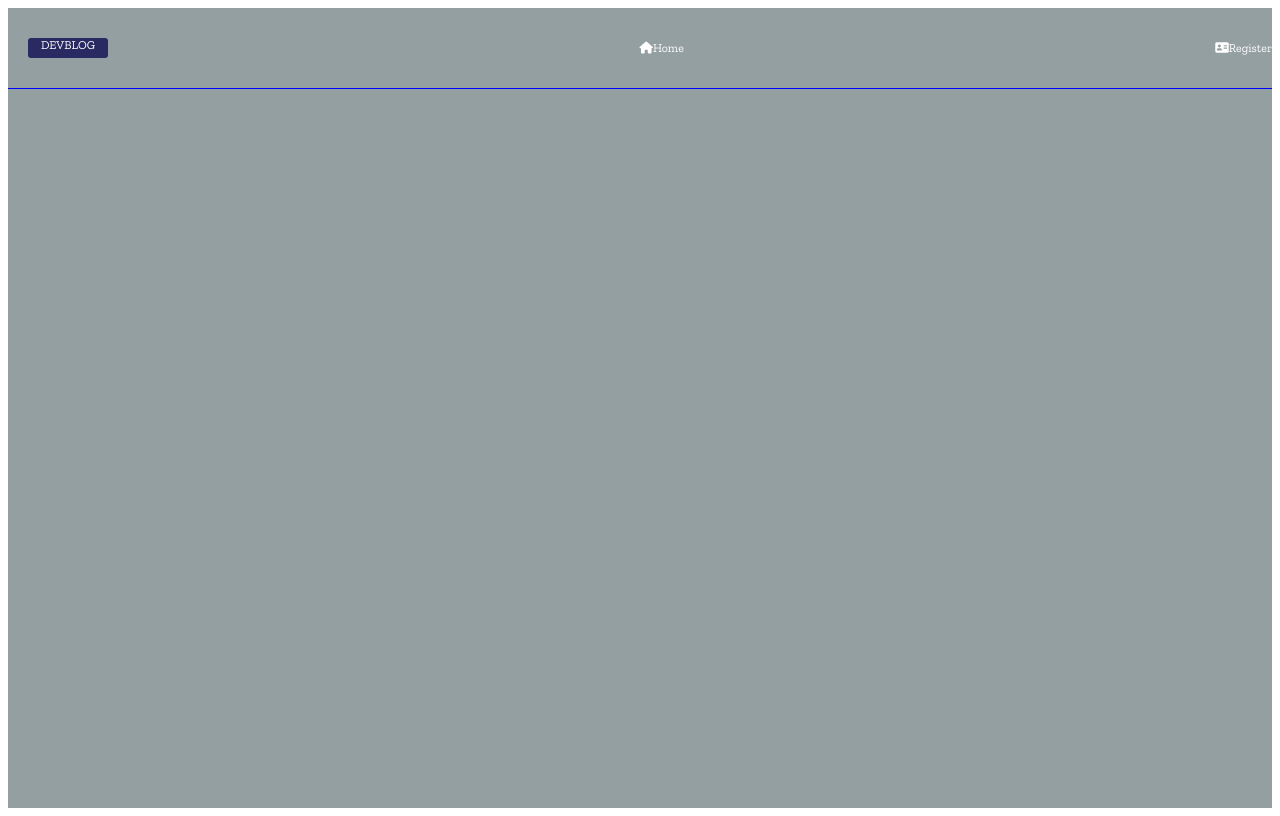
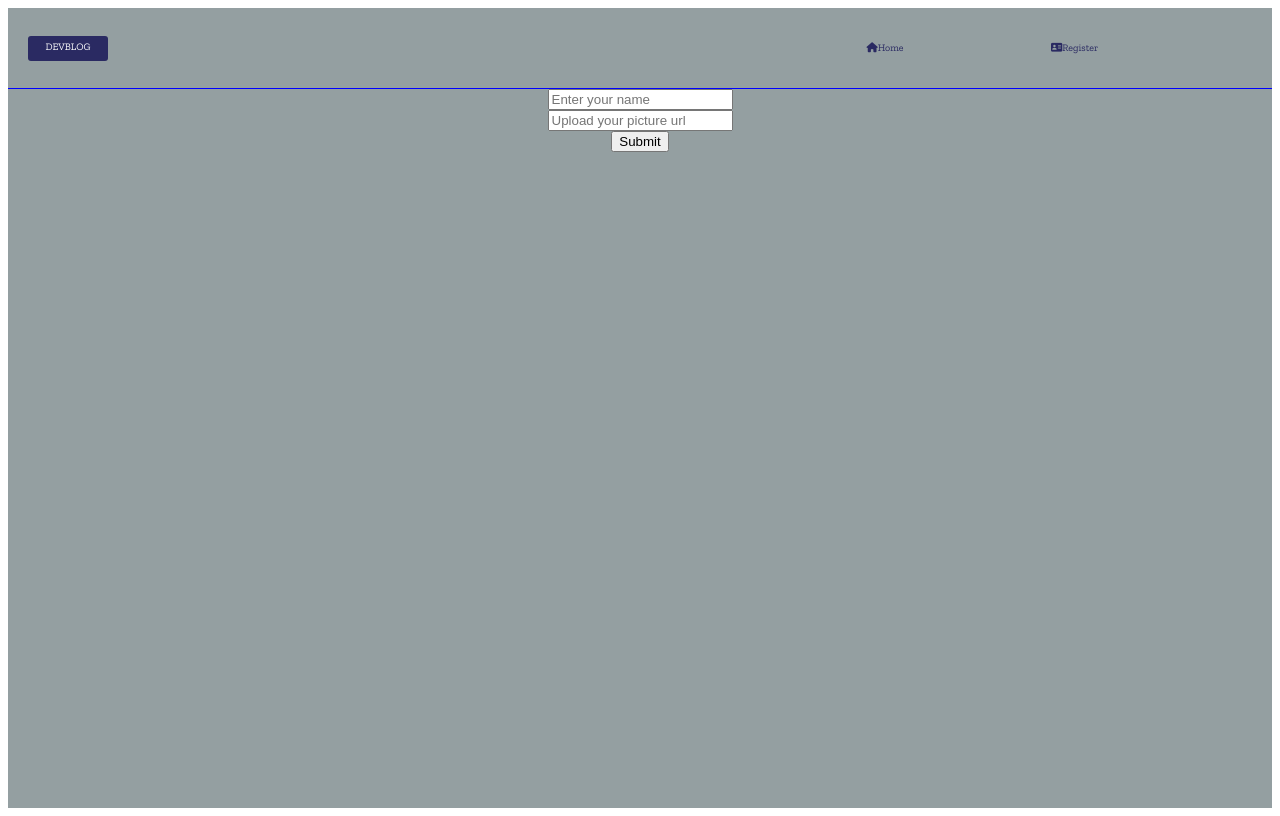
Before and after one commit to Bernardngari/Devblog-frontend, a React (Create React App) app: page /addbloggers in a window 1280 px wide. Built offline with nearby package versions, Linux system fonts and the light colour scheme.

Commit message:
Style the navigation bar

```diff
--- a/src/App.css
+++ b/src/App.css
@@ -1,7 +1,7 @@
 .App {
   text-align: center;
 	font-family: 'Zilla Slab', serif;;
-	font-size: 12px;
+	font-size: 10px;
 	background-color: #949FA1;
 	height: 100vh;
 }
@@ -26,12 +26,25 @@ nav a{
 	color: white;
 }
 
+.navwrap{
+	width: 30%;
+	margin-right: 100px;
+	display: flex;
+	justify-content: space-around;
+}
+
+.navwrap a{
+	color: #2A2A62;
+}
+
 .logo{
 	width: 80px;
 	height: 20px;
 	background-color: rgb(42, 42, 98);
 	border-radius: 3px;
 	margin-left: 20px;
+	padding-top: 5px;
+
 }
 
 .flex div{
@@ -55,7 +68,7 @@ nav a{
 	height: 20px;
 	width: 80px;
 	color: white;
-	background-color: rgb(0,0,150);
+	background-color: #2A2A62;
 	text-decoration: none;
 	border-radius: 5px;
 
--- a/src/App.js
+++ b/src/App.js
@@ -3,6 +3,7 @@ import Home from './components/Home';
 import Bloggerwithblogs from './components/Bloggerwithblogs';
 import {Routes, Route } from 'react-router-dom';
 import Navbar from './components/Navbar';
+import Newblogger from './components/Newblogger';
 
 function App() {
   return (
@@ -11,6 +12,7 @@ function App() {
 			<Routes>
 				<Route path ="/" element={<Home />} />
 				<Route path = "/bloggers/:id" element={<Bloggerwithblogs />} />
+				<Route path="/addbloggers" element={<Newblogger />} />
 			</Routes>
     </div>
   );
--- a/src/components/Bloggerwithblogs.js
+++ b/src/components/Bloggerwithblogs.js
@@ -49,7 +49,6 @@ function Bloggerwithblogs(){
 					<i className="fa-solid fa-arrow-left"></i> Go Back Home
 				</Link>
 			</>
-
 		)
 		)
 	)
--- a/src/components/Navbar.js
+++ b/src/components/Navbar.js
@@ -5,12 +5,15 @@ function Navbar(){
 	return (
 		<nav>
 			<Link to="/"className='logo'>DEVBLOG</Link>
-			<Link to='/'>
+			<div className='navwrap'>
+				<Link to='/'>
 				<i className="fa-sharp fa-solid fa-house"></i>Home
 			</Link>
 			<Link to='/addbloggers'>
-				<i class="fa-solid fa-address-card"></i>Register
+				<i className="fa-solid fa-address-card"></i>Register
 			</Link>
+			</div>
+
 
 
 
--- /dev/null
+++ b/src/components/Newblogger.js
@@ -0,0 +1,58 @@
+import React from 'react'
+import { useState } from 'react'
+import { useNavigate } from 'react-router-dom';
+
+function Newblogger(){
+	const [formData, setFormData] = useState({
+		name: "",
+		image: ""
+	})
+
+	function handleChange(e){
+		setFormData({...formData, [e.target.name]: e.target.value})
+	}
+const navigate = useNavigate()
+	function handleSubmit(e){
+			e.preventDefault()
+		fetch("http://localhost:9292/addbloggers", {
+			method:"POST",
+			headers: {
+				"Content-Type":"application/json"
+			},
+			body: JSON.stringify(formData)
+		})
+		navigate("/")
+	}
+
+	return (
+		<form onSubmit={handleSubmit}>
+			<label htmlFor="name" />
+			<input
+				type="text"
+				id="name"
+				placeholder='Enter your name'
+				value={formData.name}
+				onChange={handleChange}
+				required
+				name="name"
+				/>
+			<label htmlFor="image" />
+			<br />
+			<input
+				type="url"
+				id="image"
+				placeholder='Upload your picture url'
+				defaultValue={formData.image}
+				onChange={handleChange}
+				name="image"
+				/>
+			<br />
+			<button
+				type="submit">
+				Submit
+				</button>
+		</form>
+	)
+}
+
+export default Newblogger
```
